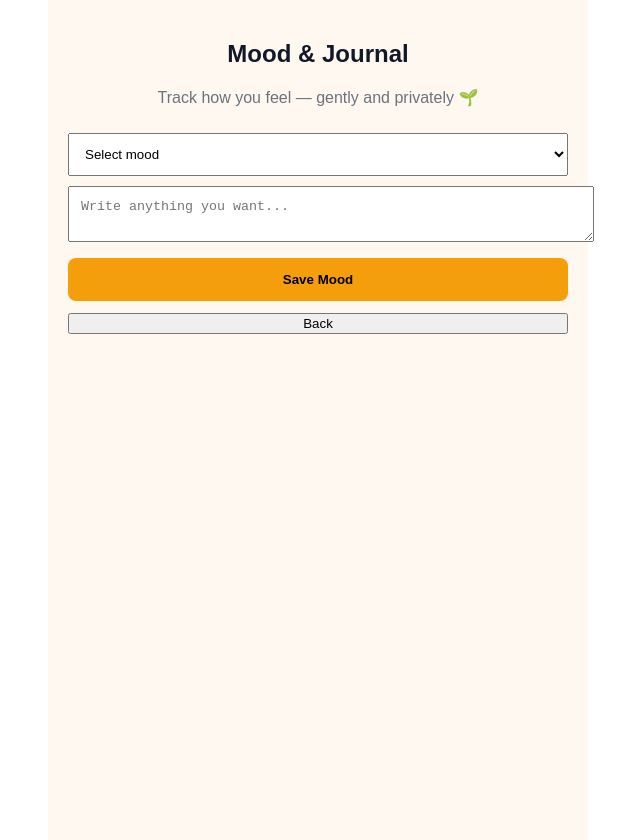
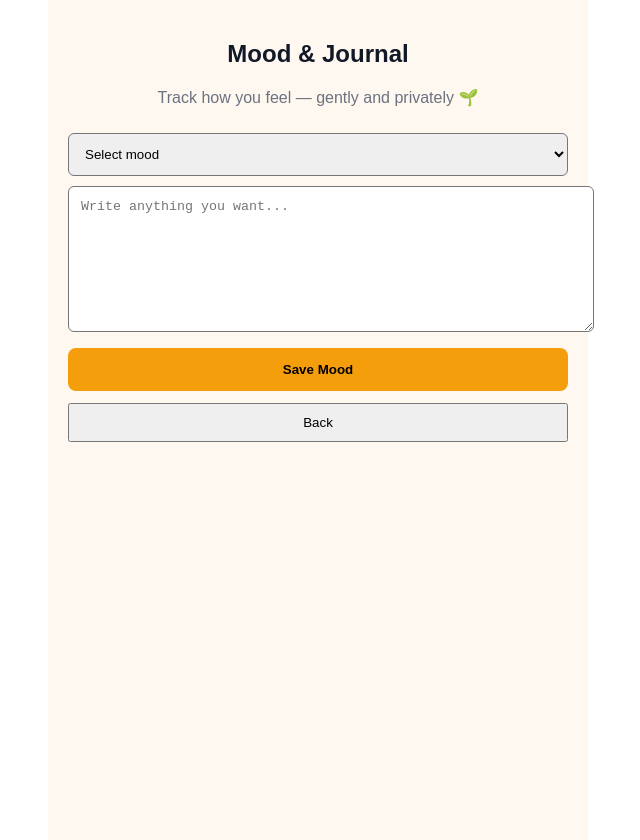
Before and after one commit to Rabbi111-cloud/Mental-Support-App, a Next.js app: page /mood in a window 1280 px wide. Shown: the whole page, without its empty margins (322-962 px from the left). Built offline with nearby package versions, Linux system fonts and the light colour scheme; no server answers; sample sign-in values are in the browser's storage.

Commit message:
Update page.js

```diff
--- a/app/mood/page.js
+++ b/app/mood/page.js
@@ -8,20 +8,27 @@ import { useRouter } from "next/navigation"
 
 export default function MoodTracker() {
   const router = useRouter()
+
   const [user, setUser] = useState(null)
   const [mood, setMood] = useState("")
   const [journal, setJournal] = useState("")
   const [status, setStatus] = useState("")
+  const [loading, setLoading] = useState(false)
 
-  // ✅ Wait for auth properly
+  // ✅ Wait for Firebase auth
   useEffect(() => {
     const unsub = onAuthStateChanged(auth, (u) => {
-      if (!u) router.push("/login")
-      else setUser(u)
+      if (!u) {
+        router.push("/login")
+      } else {
+        setUser(u)
+      }
     })
+
     return () => unsub()
   }, [router])
 
+  // ✅ Save mood safely
   const saveMood = async () => {
     if (!user) {
       setStatus("❌ Not authenticated")
@@ -33,20 +40,42 @@ export default function MoodTracker() {
       return
     }
 
+    setLoading(true)
+    setStatus("")
+
+    // ✅ Build payload safely
+    const payload = {
+      userId: user.uid, // MUST match Firestore rules
+      mood: mood,
+      createdAt: serverTimestamp(),
+    }
+
+    if (journal.trim()) {
+      payload.journal = journal.trim()
+    }
+
     try {
-      await addDoc(collection(db, "moods"), {
-        userId: user.uid, // 🔑 matches rules
-        mood,
-        journal,
-        createdAt: serverTimestamp(),
-      })
+      await addDoc(collection(db, "moods"), payload)
 
       setStatus("🌸 Mood saved successfully")
       setMood("")
       setJournal("")
     } catch (err) {
       console.error("Firestore error:", err)
+
+      // 🛟 Backup for user safety
+      localStorage.setItem(
+        "mood_backup",
+        JSON.stringify({
+          mood,
+          journal,
+          date: Date.now(),
+        })
+      )
+
       setStatus("❌ Failed to save mood. Try again.")
+    } finally {
+      setLoading(false)
     }
   }
 
@@ -62,14 +91,21 @@ export default function MoodTracker() {
       }}
     >
       <h2 style={{ textAlign: "center" }}>Mood & Journal</h2>
+
       <p style={{ textAlign: "center", color: "#6b7280" }}>
         Track how you feel — gently and privately 🌱
       </p>
 
+      {/* Mood Selector */}
       <select
         value={mood}
         onChange={(e) => setMood(e.target.value)}
-        style={{ width: "100%", padding: 12, marginTop: 10 }}
+        style={{
+          width: "100%",
+          padding: 12,
+          marginTop: 10,
+          borderRadius: 6,
+        }}
       >
         <option value="">Select mood</option>
         <option value="happy">😊 Happy</option>
@@ -80,35 +116,51 @@ export default function MoodTracker() {
         <option value="neutral">😐 Neutral</option>
       </select>
 
+      {/* Journal */}
       <textarea
         value={journal}
         onChange={(e) => setJournal(e.target.value)}
         placeholder="Write anything you want..."
-        style={{ width: "100%", padding: 12, marginTop: 10 }}
+        style={{
+          width: "100%",
+          padding: 12,
+          marginTop: 10,
+          minHeight: 120,
+          borderRadius: 6,
+        }}
       />
 
+      {/* Save Button */}
       <button
         onClick={saveMood}
+        disabled={loading}
         style={{
           width: "100%",
           padding: 14,
           marginTop: 12,
-          background: "#f59e0b",
+          background: loading ? "#fcd34d" : "#f59e0b",
           border: "none",
           borderRadius: 8,
           fontWeight: "bold",
+          cursor: loading ? "not-allowed" : "pointer",
         }}
       >
-        Save Mood
+        {loading ? "Saving..." : "Save Mood"}
       </button>
 
+      {/* Status */}
       {status && (
         <p style={{ textAlign: "center", marginTop: 10 }}>{status}</p>
       )}
 
+      {/* Back */}
       <button
         onClick={() => router.back()}
-        style={{ marginTop: 12, width: "100%" }}
+        style={{
+          marginTop: 12,
+          width: "100%",
+          padding: 10,
+        }}
       >
         Back
       </button>
```
